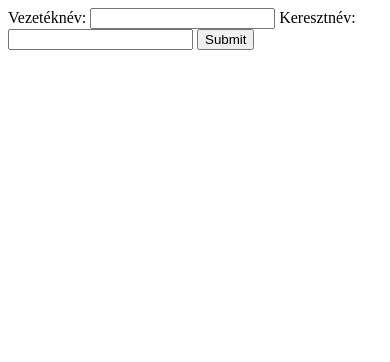
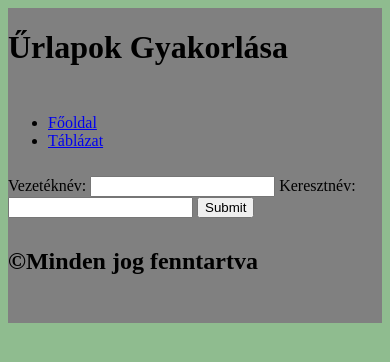
Before and after one commit to Christuss/Urlap, a plain HTML site: page index.html in a window 390 px wide. Drawn offline with Linux system fonts and the light colour scheme.

Commit message:
grid, reszponzív

```diff
--- a/index.html
+++ b/index.html
@@ -5,8 +5,17 @@
     <meta http-equiv="X-UA-Compatible" content="IE=edge">
     <meta name="viewport" content="width=device-width, initial-scale=1.0">
     <title>Űrlapok</title>
+    <link rel="stylesheet" href="style.css">
 </head>
 <body>
+    <main class="box">
+        <header>
+            <h1>
+                Űrlapok Gyakorlása
+            </h1>
+        </header>
+        <br>
+        <article>
             <form action="#" method="get">
                 <label for="vNev">Vezetéknév: </label>
                 <input type="text" id="vNev" name="vezetekNev">
@@ -14,5 +23,17 @@
                 <input type="text" id="vNev" name="keresztNev">
                 <input type="submit" name="Küldés">
             </form>
+        </article>
+        <nav>
+            <ul>
+                <li><a href="index.html">Főoldal</a></li>
+                <li><a href="#">Táblázat</a></li>
+            </ul>
+        </nav>
+        <footer>
+            <h2>&copy;Minden jog fenntartva</h2>
+        </footer>
+    </main>
+
 </body>
 </html>
--- /dev/null
+++ b/style.css
@@ -0,0 +1,48 @@
+body {
+    background-color: darkseagreen;
+}
+main {
+    display: grid;
+    gap: 10px;
+    grid-template-columns: 4fr 1fr;
+    grid-template-areas: "h h"
+    "a n"
+    "f f";
+}
+.box {
+    background-color: aqua;
+}
+header {
+    grid-area:h;
+}
+article {
+    grid-area:a;
+}
+nav {
+    grid-area:n;
+}
+footer {
+    grid-area:f;
+}
+@media all and (max-width: 1000px) {
+    main {
+        grid-template-columns: 2fr 1fr;
+        grid-template-areas: "h h"
+        "n a"
+        "f f";
+    }
+
+}
+@media all and (max-width: 600px) {
+    main {
+        grid-template-columns:1fr;
+        grid-template-areas: "h"
+        "n"
+        "a"
+        "f";
+    }
+    .box {
+        background-color: gray;
+    }
+
+}
```
Also changed, not shown: 1 other file. Lines whose indentation alone changed are shown as unchanged.
